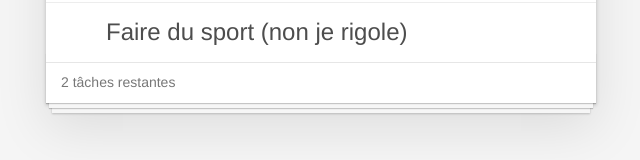
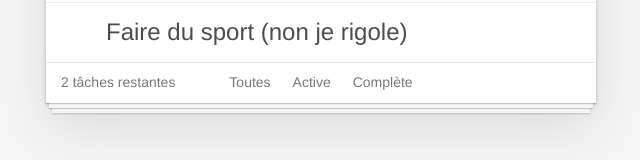
Before and after one commit to jntakpe/ng2-todo, an Angular app: page / in a window 1280 px wide. Shown: the part 313-473 px from the top of the page, without its empty margins (319-959 px from the left). Built offline with nearby package versions, Linux system fonts and the light colour scheme.

Commit message:
Début tp filter

```diff
--- a/src/app/app.component.html
+++ b/src/app/app.component.html
@@ -21,6 +21,17 @@
     </section>
     <footer id="footer">
       <span id="todo-count"><strong>{{remainingTasks()}} tâches restantes</strong></span>
+      <ul id="filters">
+        <li>
+          <a>Toutes</a>
+        </li>
+        <li>
+          <a>Active</a>
+        </li>
+        <li>
+          <a>Complète</a>
+        </li>
+      </ul>
     </footer>
   </header>
 </section>
--- /dev/null
+++ b/src/app/task.pipe.ts
@@ -0,0 +1,12 @@
+import { Pipe, PipeTransform } from '@angular/core';
+
+@Pipe({
+  name: 'taskPipe'
+})
+export class TaskPipe implements PipeTransform {
+
+  transform(value: any, ...args): any {
+    return null;
+  }
+
+}
```
Also changed, not shown: src/app/app.module.ts (+8 -6 lines), 1 other file (tests, documents, lock files or other folders).
